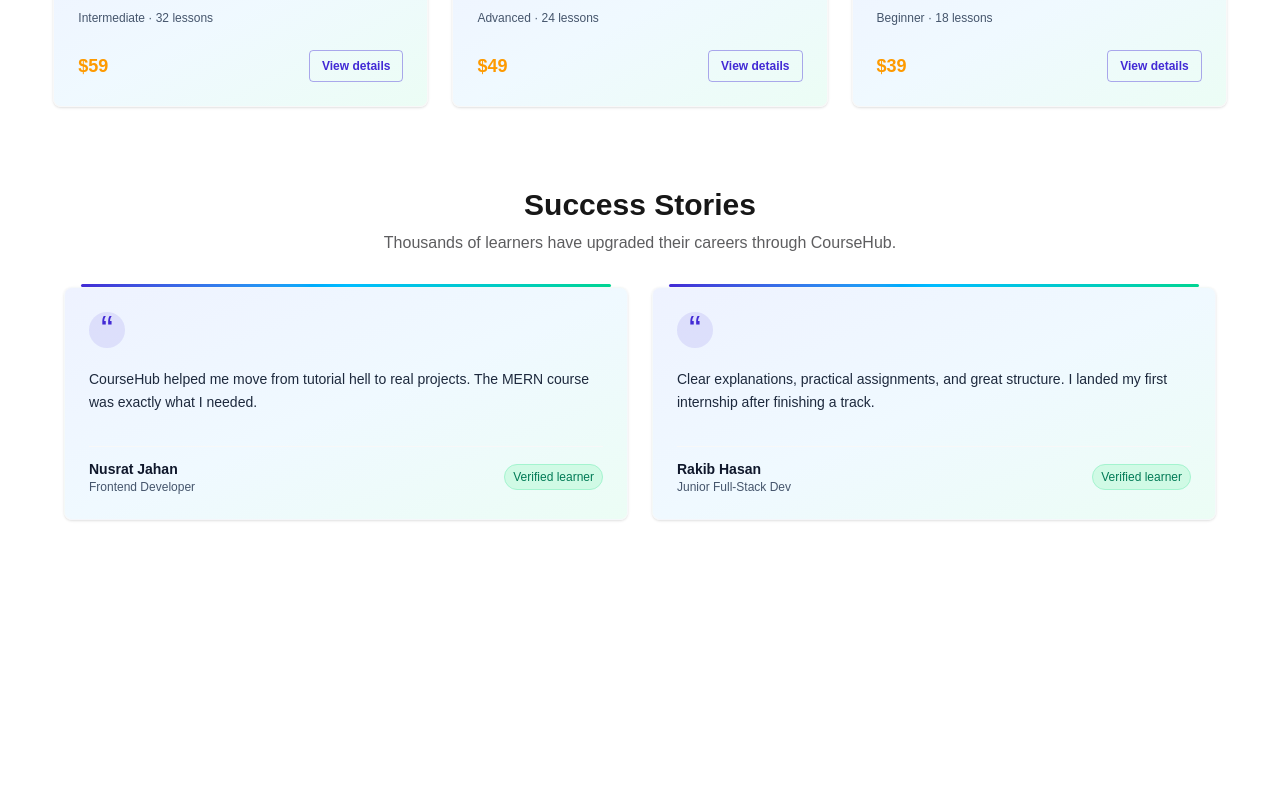
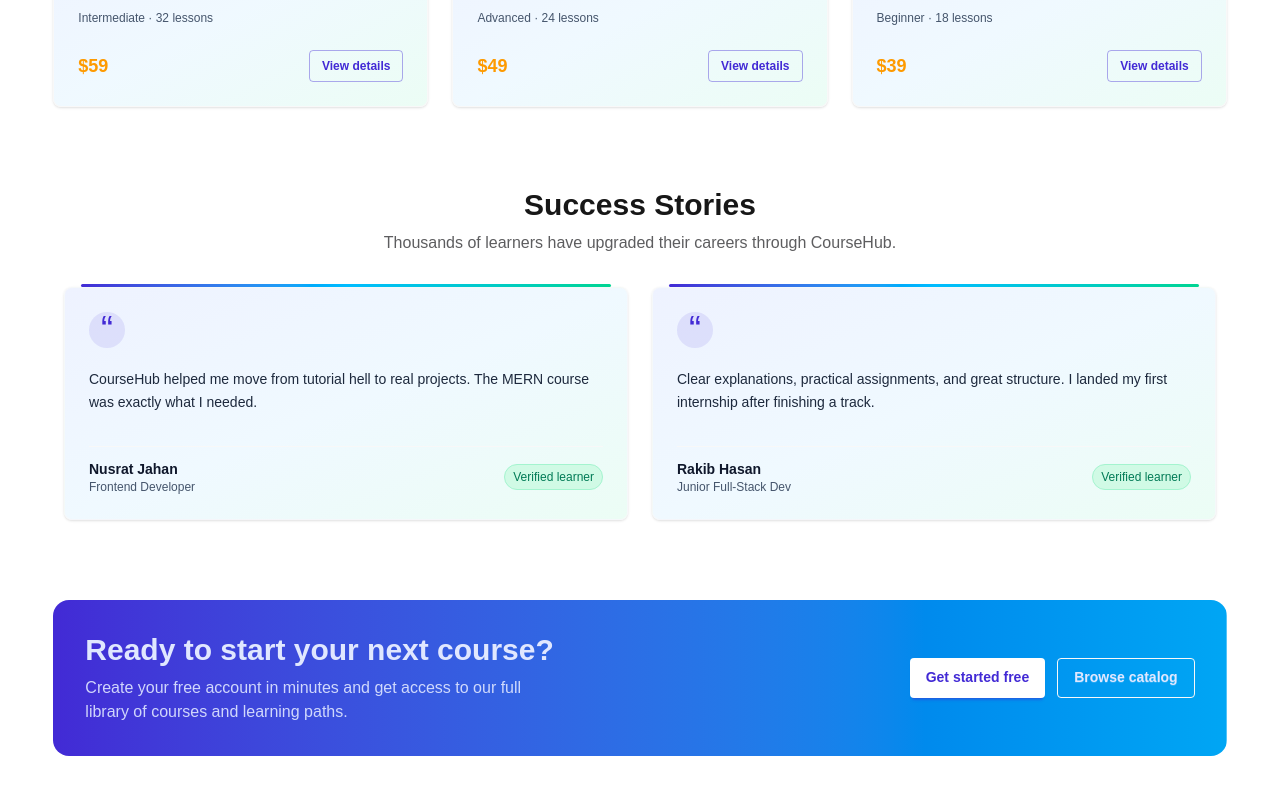
Before and after one commit to arik509/coursehub, a Next.js app: page / in a window 1280 px wide. Shown: the part 1135-1929 px from the top of the page. Before the commit the page ends 1695 px from the top, so only its background shows below. Built offline with nearby package versions, Linux system fonts and the light colour scheme.

Commit message:
Added Banner Section

```diff
--- /dev/null
+++ b/src/Components/CTA/BannerSection.jsx
@@ -0,0 +1,31 @@
+import Link from "next/link";
+
+export default function BannerSection() {
+  return (
+    <section className="py-10">
+      <div className="w-11/12 mx-auto">
+        <div className="hero rounded-2xl bg-linear-to-r from-primary to-sky-500 text-primary-content">
+          <div className="hero-content flex-col md:flex-row justify-between w-full gap-6 px-8 py-8">
+            <div>
+              <h2 className="text-2xl md:text-3xl font-bold mb-2">
+                Ready to start your next course?
+              </h2>
+              <p className="text-sm md:text-base text-primary-content/90 max-w-md">
+                Create your free account in minutes and get access to our full
+                library of courses and learning paths.
+              </p>
+            </div>
+            <div className="flex gap-3">
+              <Link href="/(auth)/register" className="btn btn-primary bg-white text-primary border-0">
+                Get started free
+              </Link>
+              <Link href="/courses" className="btn btn-outline border-base-200">
+                Browse catalog
+              </Link>
+            </div>
+          </div>
+        </div>
+      </div>
+    </section>
+  );
+}
--- a/src/app/page.jsx
+++ b/src/app/page.jsx
@@ -1,3 +1,4 @@
+import BannerSection from "@/Components/CTA/BannerSection";
 import FeaturesSection from "@/Components/FeaturesSection";
 import HeroSection from "@/Components/HeroSection";
 import PopularCoursesSection from "@/Components/PopularCoursesSection";
@@ -12,6 +13,7 @@ export default function Home() {
       <FeaturesSection></FeaturesSection>
       <PopularCoursesSection></PopularCoursesSection>
       <TestimonialsSection></TestimonialsSection>
+      <BannerSection></BannerSection>
     </div>
    </main>
   );
```
